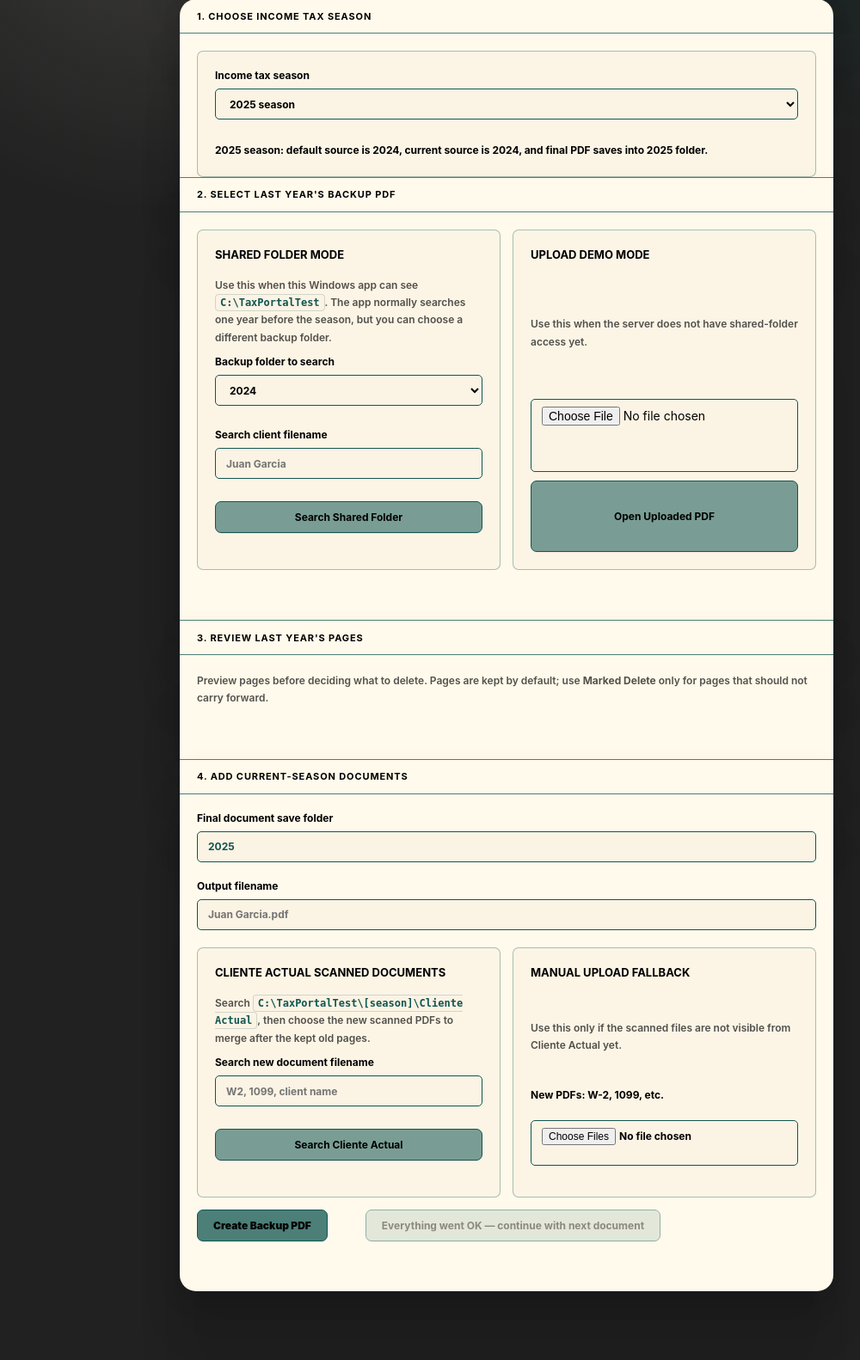
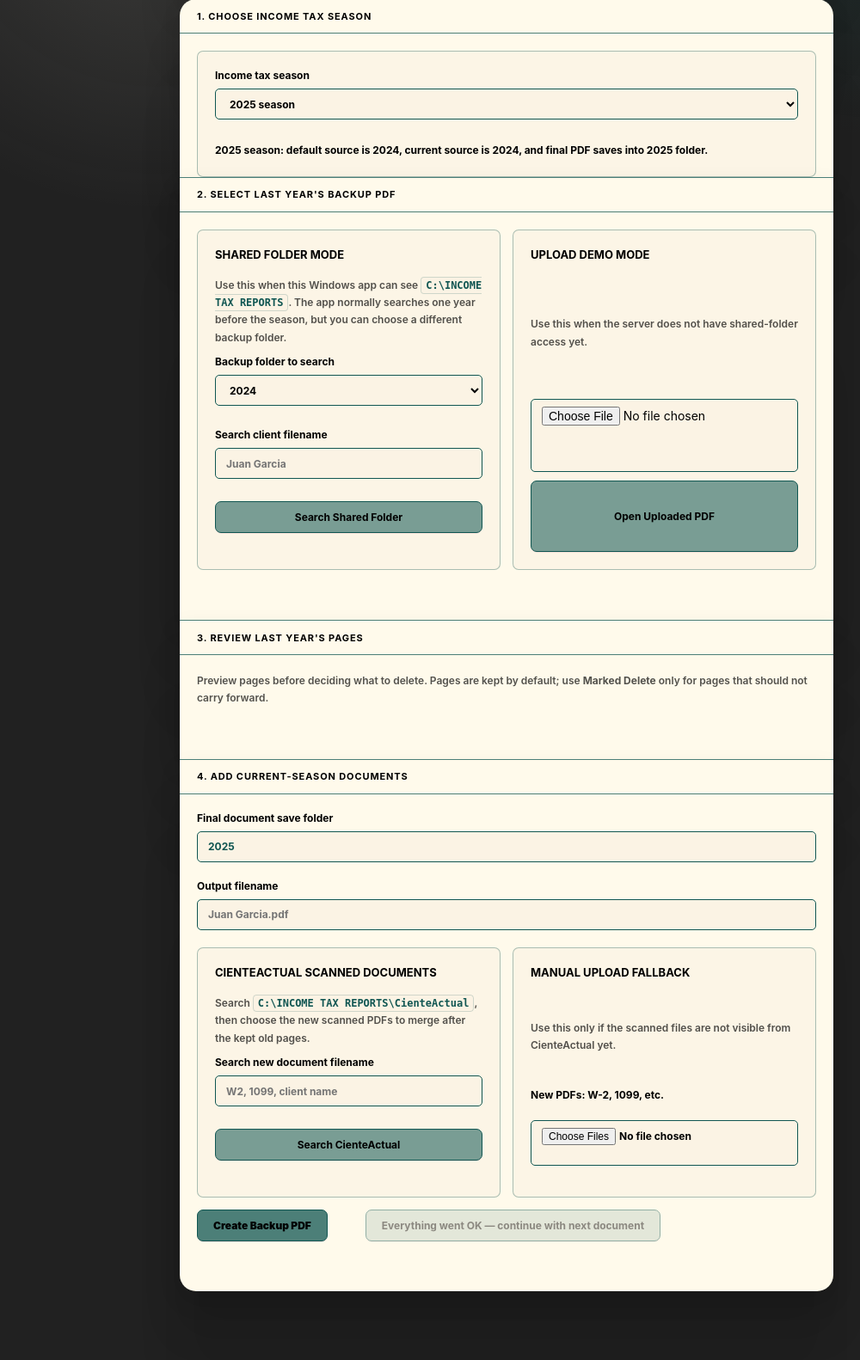
Before and after one commit to websonora/taxtool, a FastAPI app: page / in a window 1280 px wide. Shown: the part 338-1920 px from the top of the page at 86% size, without its empty margins (51-1051 px from the left). Run offline with FastAPI, Linux system fonts and the light colour scheme; some libraries are stand-ins or nearby versions.

Commit message:
config: use final income tax reports share

```diff
--- a/app/main.py
+++ b/app/main.py
@@ -23,9 +23,9 @@ UPLOAD_DIR = DATA_DIR / "uploads"
 OUTPUT_DIR = DATA_DIR / "output"
 TEMP_DIR = DATA_DIR / "temp"
 document_root_env = os.getenv("TAX_PORTAL_DOCUMENT_ROOT")
-DEFAULT_WINDOWS_DOCUMENT_ROOT = Path(r"C:\TaxPortalTest")
+DEFAULT_WINDOWS_DOCUMENT_ROOT = Path(r"C:\INCOME TAX REPORTS")
 DOCUMENT_ROOT = Path(document_root_env) if document_root_env else DEFAULT_WINDOWS_DOCUMENT_ROOT if os.name == "nt" else None
-CLIENTE_ACTUAL_FOLDER_NAME = "Cliente Actual"
+CURRENT_SCANS_FOLDER_NAME = "CienteActual"
 
 UPLOADED_PRIOR_PDFS: dict[str, Path] = {}
 CREATED_OUTPUTS: dict[str, Path] = {}
@@ -98,14 +98,21 @@ def _search_pdfs(folder: Path, root: Path, year: str, query: str) -> list[dict]:
     return results
 
 
+def _current_scans_dir(root: Path, tax_year: str) -> Path:
+    root_level_scans = root / CURRENT_SCANS_FOLDER_NAME
+    if root_level_scans.exists():
+        return root_level_scans
+    return root / tax_year / CURRENT_SCANS_FOLDER_NAME
+
+
 def _safe_current_pdf_path(relative_path: str, tax_year: str) -> Path:
     source = _safe_shared_pdf_path(relative_path)
     root = _require_document_root().resolve()
-    cliente_actual = (root / tax_year / CLIENTE_ACTUAL_FOLDER_NAME).resolve()
+    current_scans = _current_scans_dir(root, tax_year).resolve()
     try:
-        source.resolve().relative_to(cliente_actual)
+        source.resolve().relative_to(current_scans)
     except ValueError as exc:
-        raise HTTPException(status_code=400, detail="Current document must be inside Cliente Actual for the selected season") from exc
+        raise HTTPException(status_code=400, detail="Current document must be inside CienteActual") from exc
     return source
 
 
@@ -174,11 +181,12 @@ def search_shared_current_pdfs(
     query: str = "",
 ) -> dict:
     root = _require_document_root()
-    cliente_actual = root / year / CLIENTE_ACTUAL_FOLDER_NAME
+    current_scans = _current_scans_dir(root, year)
     return {
         "document_root": str(root),
-        "cliente_actual_folder": str(cliente_actual),
-        "results": _search_pdfs(cliente_actual, root, year, query),
+        "current_scans_folder": str(current_scans),
+        "cliente_actual_folder": str(current_scans),
+        "results": _search_pdfs(current_scans, root, year, query),
     }
 
 
--- a/app/static/app.js
+++ b/app/static/app.js
@@ -233,11 +233,11 @@ searchCurrent.addEventListener('click', async () => {
     year: taxYear.value.trim(),
     query: currentQuery.value.trim(),
   });
-  setStatus(createStatus, 'Searching Cliente Actual...');
+  setStatus(createStatus, 'Searching CienteActual...');
 
   const response = await fetch(`/api/shared/current-pdfs?${params}`);
   if (!response.ok) {
-    setStatus(createStatus, 'Cliente Actual folder is not configured or not reachable. Use manual upload fallback for now.', true);
+    setStatus(createStatus, 'CienteActual folder is not configured or not reachable. Use manual upload fallback for now.', true);
     return;
   }
 
--- a/app/templates/index.html
+++ b/app/templates/index.html
@@ -47,7 +47,7 @@
       <div class="mode-grid">
         <div class="mode-panel">
           <h3>Shared folder mode</h3>
-          <p class="hint">Use this when this Windows app can see <code>C:\TaxPortalTest</code>. The app normally searches one year before the season, but you can choose a different backup folder.</p>
+          <p class="hint">Use this when this Windows app can see <code>C:\INCOME TAX REPORTS</code>. The app normally searches one year before the season, but you can choose a different backup folder.</p>
           <label>Backup folder to search
             <select id="sharedYear">
               <option value="2022">2022</option>
@@ -94,17 +94,17 @@
       </label>
       <div class="mode-grid">
         <div class="mode-panel">
-          <h3>Cliente Actual scanned documents</h3>
-          <p class="hint">Search <code>C:\TaxPortalTest\[season]\Cliente Actual</code>, then choose the new scanned PDFs to merge after the kept old pages.</p>
+          <h3>CienteActual scanned documents</h3>
+          <p class="hint">Search <code>C:\INCOME TAX REPORTS\CienteActual</code>, then choose the new scanned PDFs to merge after the kept old pages.</p>
           <label>Search new document filename
             <input id="currentQuery" type="text" placeholder="W2, 1099, client name">
           </label>
-          <button id="searchCurrent" type="button">Search Cliente Actual</button>
+          <button id="searchCurrent" type="button">Search CienteActual</button>
           <div id="currentResults" class="results selectable-results"></div>
         </div>
         <div class="mode-panel">
           <h3>Manual upload fallback</h3>
-          <p class="hint">Use this only if the scanned files are not visible from Cliente Actual yet.</p>
+          <p class="hint">Use this only if the scanned files are not visible from CienteActual yet.</p>
           <label>New PDFs: W-2, 1099, etc.
             <input id="newPdfs" type="file" accept="application/pdf" multiple>
           </label>
```
Also changed, not shown: tests/test_app.py (+12 -12 lines).
